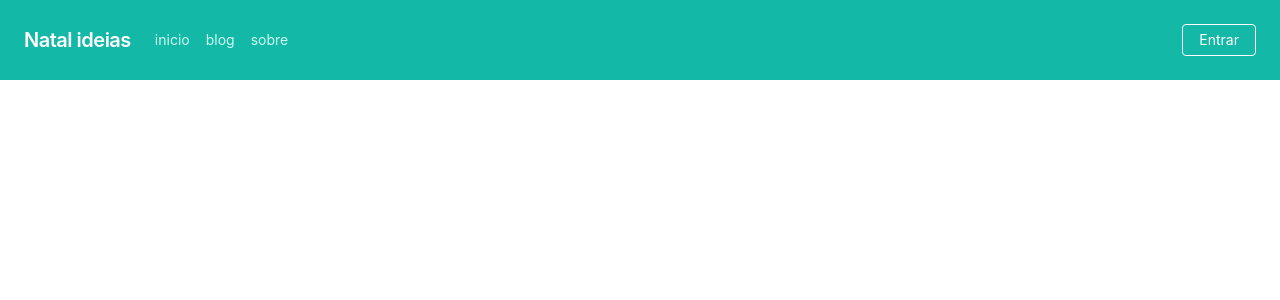
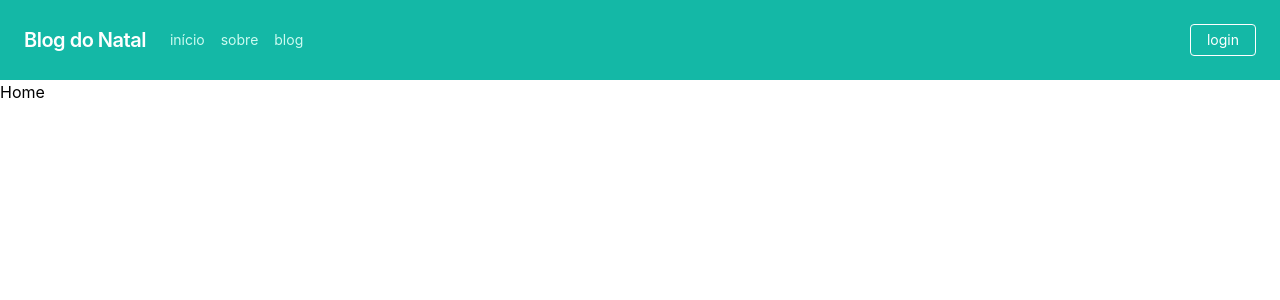
Before and after one commit to gnatal/personal_blog, a Next.js app: page / in a window 1280 px wide. Shown: the top 300 px of the page. Built offline with nearby package versions, Linux system fonts and the light colour scheme.

Commit message:
Initial layout corrected

```diff
--- a/src/components/NavBar/web.tsx
+++ b/src/components/NavBar/web.tsx
@@ -1,16 +1,17 @@
 import React from 'react';
 import NavBarWebLink from '../NavBarWebLink';
+import links from '../SideMenu/links';
 
 function NavBarWeb() {
   return (
     <div className="w-full hidden flex-grow sm:flex sm:items-center sm:w-auto sm:block">
       <div className="text-sm sm:flex-grow">
-        <NavBarWebLink link="/" placeholder="inicio" />
-        <NavBarWebLink link="/posts" placeholder="blog" />
-        <NavBarWebLink link="/about" placeholder="sobre" />
+        <NavBarWebLink link={links.home.linkURL} placeholder={links.home.linkLabel} />
+        <NavBarWebLink link={links.about.linkURL} placeholder={links.about.linkLabel} />
+        <NavBarWebLink link={links.posts.linkURL} placeholder={links.posts.linkLabel} />
       </div>
       <div>
-        <a href="/login" className="inline-block text-sm px-4 py-2 leading-none border rounded text-white border-white hover:border-transparent hover:text-teal-500 hover:bg-white mt-4 md:mt-0">Entrar</a>
+        <a href={links.login.linkURL} className="inline-block text-sm px-4 py-2 leading-none border rounded text-white border-white hover:border-transparent hover:text-teal-500 hover:bg-white mt-4 md:mt-0">{links.login.linkLabel}</a>
       </div>
     </div>
   );
--- /dev/null
+++ b/src/pages/404.tsx
@@ -0,0 +1,7 @@
+import React from 'react';
+
+export default function NotFound() {
+  return (
+    <p>Page not found</p>
+  );
+}
--- a/src/pages/_app.tsx
+++ b/src/pages/_app.tsx
@@ -1,9 +1,14 @@
 import React from 'react';
 import '../styles/globals.css';
 import type { AppProps } from 'next/app';
+import Layout from '../components/Layout';
 
 function MyApp({ Component, pageProps }: AppProps) {
-  return <Component {...pageProps} />;
+  return (
+    <Layout>
+      <Component {...pageProps} />
+    </Layout>
+  );
 }
 
 export default MyApp;
--- a/src/pages/index.tsx
+++ b/src/pages/index.tsx
@@ -4,7 +4,7 @@ import NavBar from '../components/NavBar';
 
 function Home() {
   return (
-    <NavBar blogName="Natal ideias" />
+    <p>Home</p>
   );
 }
 
```
Also changed, not shown: 2 other files (tests, documents, lock files or other folders).
